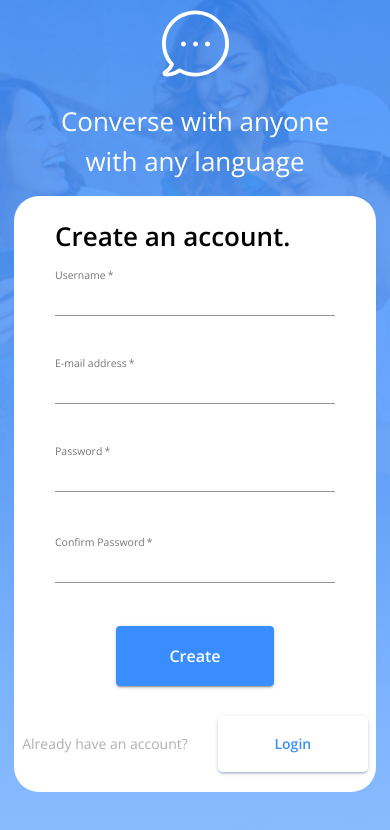
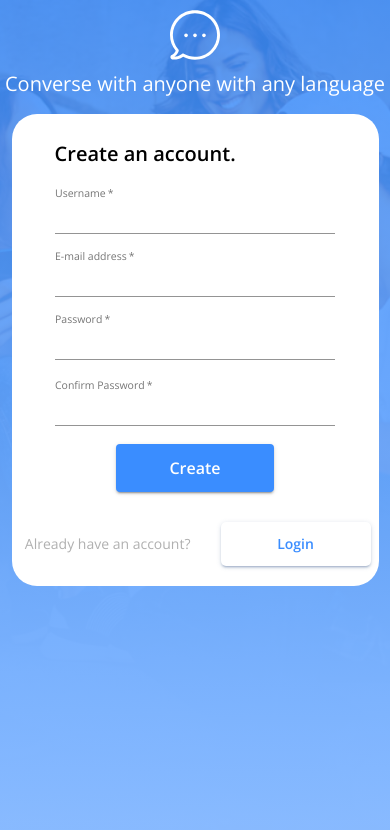
Before and after one commit to bbasaldu/d1c22, a React (Create React App) app in the folder client/: page / in a window 390 px wide. Shown: the top 830 px of the page. Built offline with nearby package versions, Linux system fonts and the light colour scheme; no server answers.

Commit message:
Fixed styling for new suggestions on last pull request

```diff
--- a/client/src/Login.js
+++ b/client/src/Login.js
@@ -19,18 +19,24 @@ const useStyles = makeStyles((theme) => ({
     width: 380,
   },
   formContainerMobile: {
-    width: 280,
+    width: '100%',
   },
-  createAccountText: {
+  loginAccountText: {
     fontWeight: 600,
     fontSize: "26px",
     lineHeight: "40px",
     marginBottom: 12,
   },
+  loginAccountTextMobile: {
+    fontSize: '20px'
+  },
   textField: {
     marginBottom: 40,
     fontSize: "14px",
     fontWeight: 600,
+  },
+  textFieldMobile: {
+    marginBottom: 15
   },
   inputLabel: {
     fontSize: "14px",
@@ -49,6 +55,14 @@ const useStyles = makeStyles((theme) => ({
       backgroundColor: theme.palette.primary.main + "EE",
     },
   },
+  loginButtonMobile: {
+    padding: '10px 53px',
+  },
+  formWrapperMobile: {
+    flexGrow: 1,
+    padding: '0% 10%'
+  }
+
 }));
 const Login = (props) => {
   const { user, login, isMobile } = props;
@@ -67,8 +81,8 @@ const Login = (props) => {
 
   return (
     <Grid container justify="center">
-      <Box>
-        <Typography className={classes.createAccountText}>
+      <Box className={classes.formWrapperMobile}>
+        <Typography className={[classes.loginAccountText, isMobile?classes.loginAccountTextMobile:''].join(' ')}>
           Welcome back!
         </Typography>
 
@@ -81,7 +95,7 @@ const Login = (props) => {
             <Grid>
               <FormControl fullWidth required>
                 <TextField
-                  className={classes.textField}
+                  className={[classes.textField, isMobile?classes.textFieldMobile:''].join(' ')}
                   aria-label="username"
                   label="Username"
                   name="username"
@@ -98,8 +112,8 @@ const Login = (props) => {
             </Grid>
             <FormControl fullWidth required>
               <TextField
-                className={classes.textField}
-                label="Password"
+                  className={[classes.textField, isMobile?classes.textFieldMobile:''].join(' ')}
+                  label="Password"
                 aria-label="password"
                 type="password"
                 name="password"
@@ -114,7 +128,7 @@ const Login = (props) => {
             </FormControl>
             <Grid container justifyContent="center">
               <Button
-                className={classes.loginButton}
+                className={[classes.loginButton, isMobile?classes.loginButtonMobile:''].join(' ')}
                 type="submit"
                 variant="contained"
                 size="large"
--- a/client/src/Signup.js
+++ b/client/src/Signup.js
@@ -20,7 +20,7 @@ const useStyles = makeStyles((theme) => ({
     width: 380,
   },
   formContainerMobile: {
-    width: 280,
+    width: '100%',
   },
   createAccountText: {
     fontWeight: 600,
@@ -28,10 +28,16 @@ const useStyles = makeStyles((theme) => ({
     lineHeight: "40px",
     marginBottom: 12,
   },
+  createAccountTextMobile: {
+    fontSize: '20px'
+  },
   textField: {
     marginBottom: 40,
     fontSize: "14px",
     fontWeight: 600,
+  },
+  textFieldMobile: {
+    marginBottom: 15
   },
   inputLabel: {
     fontSize: "14px",
@@ -50,6 +56,14 @@ const useStyles = makeStyles((theme) => ({
       backgroundColor: theme.palette.primary.main + "EE",
     },
   },
+  registerButtonMobile: {
+    padding: '10px 53px',
+  },
+  formWrapperMobile: {
+    flexGrow: 1,
+    padding: '0% 10%'
+  }
+
 }));
 
 const Login = (props) => {
@@ -78,8 +92,8 @@ const Login = (props) => {
 
   return (
     <Grid container justify="center">
-      <Box>
-        <Typography className={classes.createAccountText}>
+      <Box className={isMobile?classes.formWrapperMobile:''}>
+        <Typography className={[classes.createAccountText, isMobile?classes.createAccountTextMobile:''].join(' ')}>
           Create an account.
         </Typography>
         <form onSubmit={handleRegister}>
@@ -91,7 +105,7 @@ const Login = (props) => {
             <Grid>
               <FormControl fullWidth>
                 <TextField
-                  className={classes.textField}
+                  className={[classes.textField, isMobile?classes.textFieldMobile:''].join(' ')}
                   aria-label="username"
                   label="Username"
                   name="username"
@@ -110,7 +124,7 @@ const Login = (props) => {
             <Grid>
               <FormControl fullWidth>
                 <TextField
-                  className={classes.textField}
+                  className={[classes.textField, isMobile?classes.textFieldMobile:''].join(' ')}
                   label="E-mail address"
                   aria-label="e-mail address"
                   type="email"
@@ -129,7 +143,7 @@ const Login = (props) => {
             <Grid>
               <FormControl error={!!formErrorMessage.confirmPassword} fullWidth>
                 <TextField
-                  className={classes.textField}
+                  className={[classes.textField, isMobile?classes.textFieldMobile:''].join(' ')}
                   aria-label="password"
                   label="Password"
                   type="password"
@@ -152,7 +166,7 @@ const Login = (props) => {
             <Grid>
               <FormControl error={!!formErrorMessage.confirmPassword} fullWidth>
                 <TextField
-                  className={classes.textField}
+                  className={[classes.textField, isMobile?classes.textFieldMobile:''].join(' ')}
                   label="Confirm Password"
                   aria-label="confirm password"
                   type="password"
@@ -174,7 +188,7 @@ const Login = (props) => {
             </Grid>
             <Grid container justifyContent="center">
               <Button
-                className={classes.registerButton}
+                className={[classes.registerButton, isMobile?classes.registerButtonMobile:''].join(' ')}
                 type="submit"
                 variant="contained"
                 size="large"
--- a/client/src/components/AuthFormSwitch.js
+++ b/client/src/components/AuthFormSwitch.js
@@ -39,7 +39,8 @@ const useStyles = makeStyles((theme) => ({
     },
   },
   headerButtonMobile: {
-    width: 150
+    width: 150,
+    padding: "10px 52px",
   }
 }));
 const AuthFormSwitch = (props) => {
--- a/client/src/layouts/AuthLayout.js
+++ b/client/src/layouts/AuthLayout.js
@@ -11,11 +11,14 @@ const useStyles = makeStyles((theme) => ({
     position: "relative",
     backgroundImage: `url(${pathToBgImage})`,
     backgroundRepeat: 'no-repeat',
+    backgroundColor: '#86B9FF',
+    backgroundSize: "contain",
     minWidth: 425,
     minHeight: 700,
     height: "100vh",
     zIndex: 1,
     display: "flex",
+    flexGrow: 1,
     justifyContent: "center",
   },
   bg: {
@@ -47,7 +50,7 @@ const useStyles = makeStyles((theme) => ({
   },
   account: {
     minWidth: 351,
-    flexGrow: 1,
+    flexGrow: 3,
     display: "flex",
     flexDirection: "column",
   },
--- a/client/src/layouts/AuthLayoutMobile.js
+++ b/client/src/layouts/AuthLayoutMobile.js
@@ -11,6 +11,7 @@ const useStyles = makeStyles((theme) => ({
     backgroundSize: "cover",
     backgroundPosition: "top center",
     backgroundRepeat: 'no-repeat',
+    backgroundColor: '#86B9FF',
     minHeight: "100vh",
     zIndex: 1,
     display: "flex",
@@ -29,27 +30,29 @@ const useStyles = makeStyles((theme) => ({
   bannerMiddle: {
     position: "relative",
     zIndex: 2,
-    width: 269,
-    height: 186,
+    width: 'auto',
+    height: 'auto',
     textAlign: "center",
     overflowWrap: "break-word",
-    marginTop: "10px",
+    margin: '10px 0px'
   },
   bannerText: {
-    fontSize: 26,
+    fontSize: 20,
     fontWeight: 400,
     lineHeight: "40px",
     color: "#FFFFFF",
   },
   bannerChat: {
-    marginBottom: 20,
+    width: 50,
   },
   accountForm: {
+    width: '90%',
     backgroundColor: "#FFF",
     padding: "5% 8px",
     borderRadius: "25px",
     marginBottom: "5%",
   },
+
 }));
 const AuthLayoutMobile = (props) => {
   const classes = useStyles();
@@ -66,7 +69,7 @@ const AuthLayoutMobile = (props) => {
           Converse with anyone with any language
         </Typography>
       </Grid>
-      <Grid className={classes.accountForm}>
+      <Grid className={[classes.accountForm, classes.accountFormMobile].join(' ')}>
         {props.children}
         <AuthFormSwitch isMobile={true} />
       </Grid>
```
